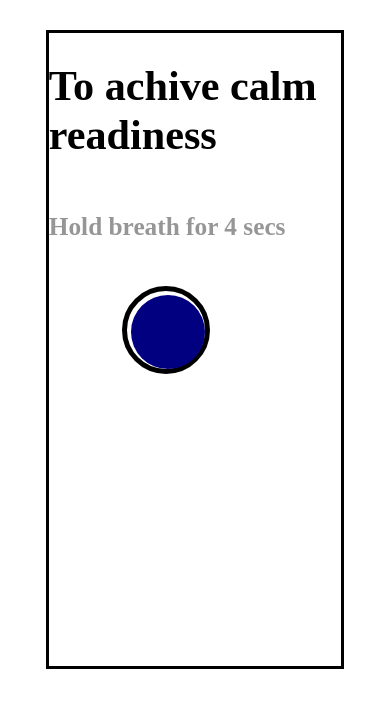
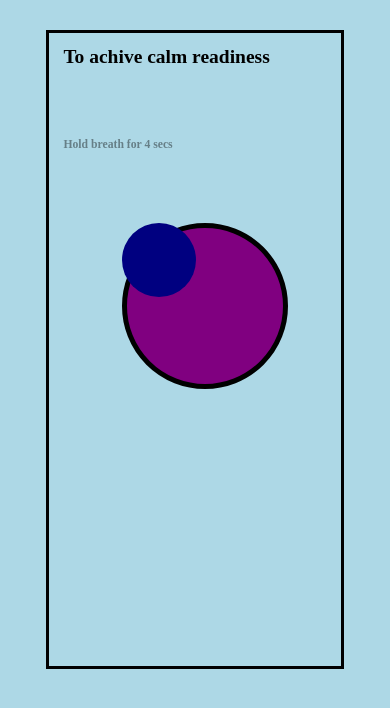
Before and after one commit to TeroLaiho/seacalm, a plain HTML site: page index.html in a window 390 px wide. Drawn offline with Linux system fonts and the light colour scheme.

Commit message:
Fix media query

```diff
--- a/index.html
+++ b/index.html
@@ -22,8 +22,8 @@
     }
     .breathCircle{
         position: absolute;
-        top:5%;
-        left:5%;
+        top:30%;
+        left:25%;
         background: navy;
         display: block;
         border-radius: 50%;
@@ -34,24 +34,26 @@
     }
     .breathBackgroundCircle{
         position: absolute;
-        top: 40%;
+        top: 30%;
         left: 25%;
         background: white;
         border-radius: 50%;
-        width: 20vw;
-        height: 20vw;
+        width: 40vh;
+        height: 40vh;
         border: 5px solid black;
     }
     .breathHeader
     {
         position: absolute;
         top:0%;
+        left:5%;
         font-size: 5vh;
     }
     .breathSentence
     {
         position: absolute;
-        top: 25%;
+        top: 15%;
+        left: 5%;
         font-size: 3vh;
         animation-duration: 16s;
         animation-iteration-count: infinite;
@@ -69,9 +71,23 @@
         animation-name: sentence4Animation;
     }
 
-    @media only screen and (orientation: landscape) {
+    @media only screen and (orientation: portrait) {
     body {
         background-color: lightblue;
+    }
+    .breathBackgroundCircle
+    {
+        background-color: purple;
+        width: 40vw;
+        height: 40vw;
+    }
+    .breathHeader
+    {
+        font-size: 5vw;
+    }
+    .breathSentence
+    {
+        font-size: 3vw;
     }
     }
 
@@ -126,9 +142,9 @@
 <!-- Example gif to get the timing right -->
 <!-- <img src="pics/BoxBreathing.gif"> -->
 
-    <div class="breathBackgroundCircle">
-        <div class="breathCircle"></div>
-    </div>
+    <div class="breathBackgroundCircle"></div>
+    <div class="breathCircle"></div>
+
 </div>
 </body>
 </html>
```
